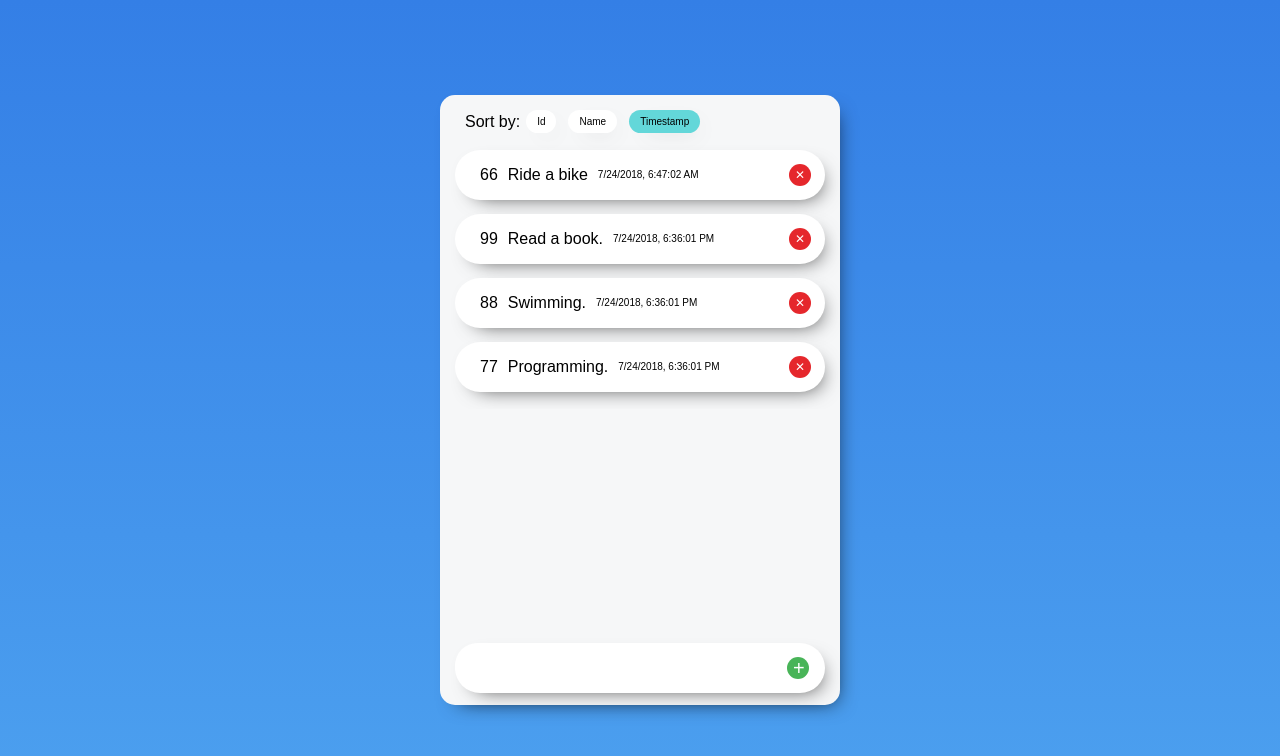
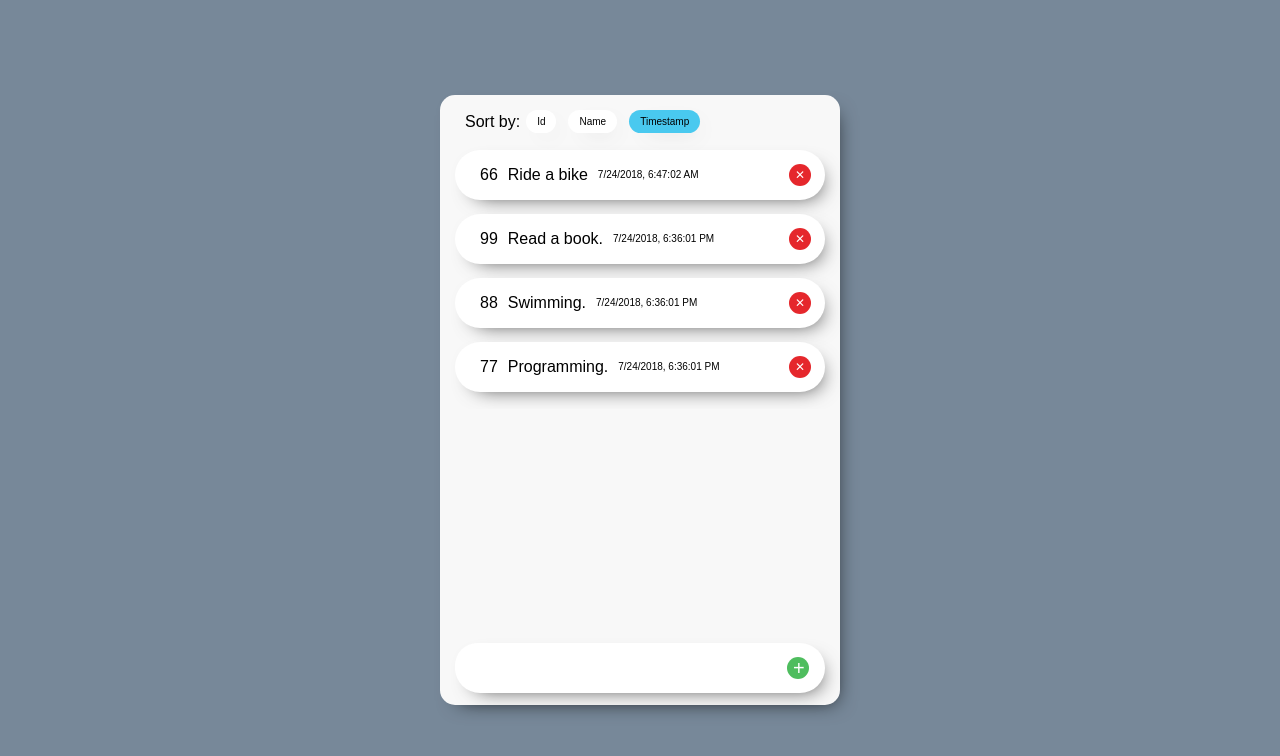
Before and after one commit to WitkowskiMichau/todo-react-redux-ts, a React app: page / in a window 1280 px wide. Shown: the top 756 px of the page. Built offline with nearby package versions, Linux system fonts and the light colour scheme.

Commit message:
Color change

```diff
--- a/src/styles/App.css
+++ b/src/styles/App.css
@@ -1,7 +1,7 @@
 .app-container {
   width: 400px;
   height: 600px;
-  background-color: #F6F7F8;
+  background-color: #F8F8F8;
   color: #000000;
   padding: 5px 0;
   border-radius: 15px;
@@ -33,9 +33,9 @@
     position: relative;
     cursor: pointer; }
     .todo-list__item--selected {
-      background-color: #63D7D9; }
+      background-color: #49c9ef; }
     .todo-list__item:hover {
-      background-color: #63D7D9; }
+      background-color: #49c9ef; }
 
 .todo-list-item__details {
   display: flex;
@@ -86,9 +86,9 @@
     font-size: 10px;
     cursor: pointer; }
     .table-header__item:hover {
-      background-color: #63D7D9; }
+      background-color: #49c9ef; }
     .table-header__item--active {
-      background-color: #63D7D9; }
+      background-color: #49c9ef; }
     .table-header__item:first-child {
       margin-left: 0; }
 
@@ -119,7 +119,7 @@
     position: absolute;
     right: 16px;
     top: 14px;
-    background-color: #48b458;
+    background-color: #4ebd5e;
     height: 22px;
     width: 22px;
     border-radius: 27px;
--- a/src/styles/App.scss
+++ b/src/styles/App.scss
@@ -4,7 +4,7 @@
   @extend %box-shadow;
   width: 400px;
   height: 600px;
-  background-color: $light-steel-color;
+  background-color: $light-gray;
   color: $black-color;
   padding: 5px 0;
   border-radius: 15px;
@@ -39,10 +39,10 @@
     position: relative;
     cursor: pointer;
     &--selected {
-      background-color: $medium-turquoise;
+      background-color:$cornflower-blue-color;
     }
     &:hover {
-      background-color: $medium-turquoise;
+      background-color: $cornflower-blue-color;
     }
   }
 }
@@ -103,10 +103,10 @@
     font-size: 10px;
     cursor: pointer;
     &:hover {
-      background-color: $medium-turquoise;;
+      background-color: $cornflower-blue-color;
     }
     &--active {
-      background-color: $medium-turquoise;;
+      background-color: $cornflower-blue-color;
     }
     &:first-child {
       margin-left: 0;
--- a/src/styles/index.css
+++ b/src/styles/index.css
@@ -5,7 +5,7 @@ html, body {
 
 body {
   font-family: 'Arial', sans-serif;
-  background: linear-gradient(to bottom, #347FE6 0%, #4CA0EF 100%); }
+  background: lightslategrey; }
 
 #root {
   height: 100%;
--- a/src/styles/index.scss
+++ b/src/styles/index.scss
@@ -7,7 +7,7 @@ html, body{
 }
 body {
   font-family: 'Arial', sans-serif;
-  background: linear-gradient(to bottom, $royal-blue-color 0%, $cornflower-blue-color 100%);
+  background: lightslategrey;
 }
 
 #root{
```
Also changed, not shown: src/styles/_variables.scss (+4 -4 lines).
